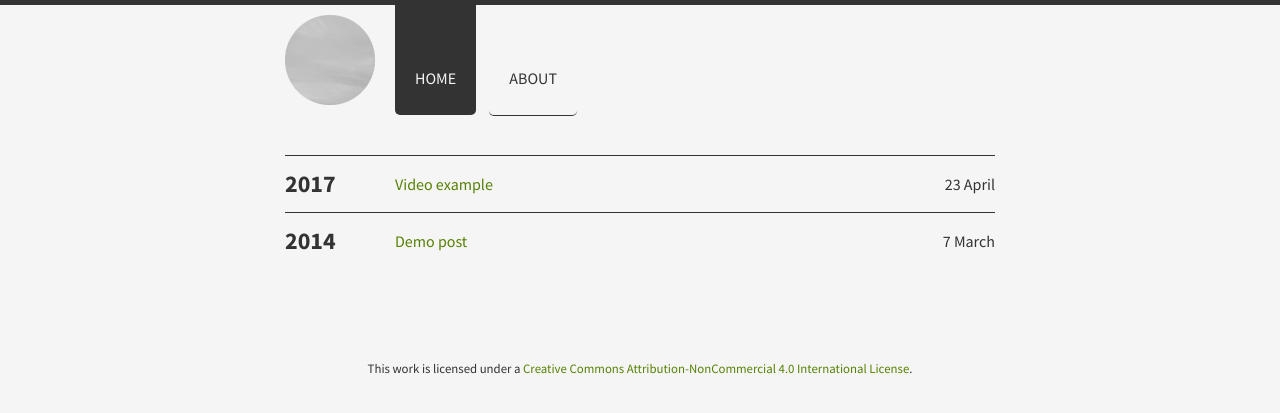
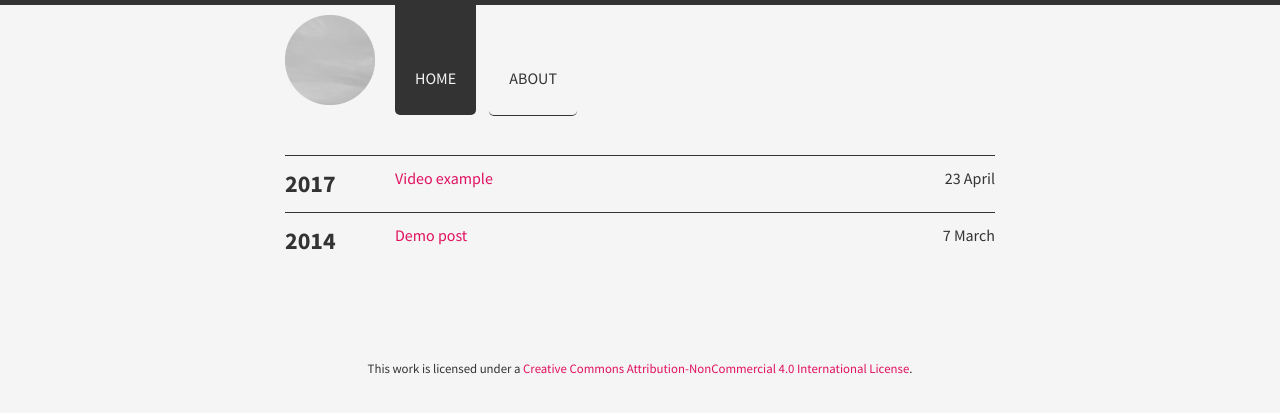
Before and after one commit to aigarsdz/brume, a Jekyll site: the page built from index.html, in a window 1280 px wide. Shown: the top 413 px of the page. Built offline with Jekyll 4.4.1, drawn with Linux system fonts in a browser that asks for light colours.

Commit message:
Updates year positioning on the main page

```diff
--- a/_config.yml
+++ b/_config.yml
@@ -10,4 +10,4 @@ baseurl:
 
 # Custom options:
 # color_scheme: azul|ruby|amber|avocado
-color_scheme: avocado
+color_scheme: ruby
--- a/assets/css/main.css
+++ b/assets/css/main.css
@@ -237,9 +237,6 @@ footer {
   display: -webkit-box;
   display: -ms-flexbox;
   display: flex;
-  -webkit-box-align: center;
-      -ms-flex-align: center;
-          align-items: center;
 }
 
 .archive-item h2 {
```
